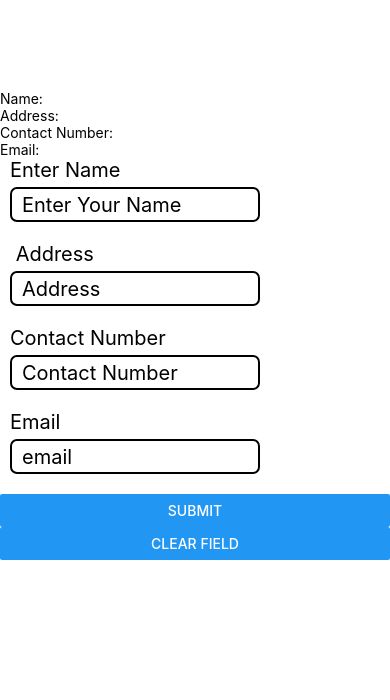
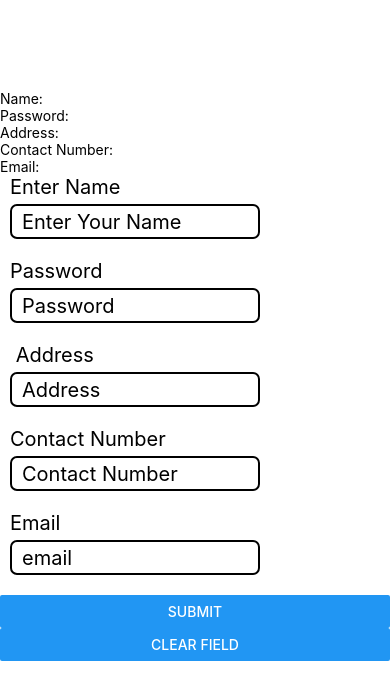
Before and after one commit to pushitchaudhary/react-native_with_Code_Step_by_Step, a React Native app: screen / in a window 390 px wide. Shown: the top 700 px of the page. Built offline with nearby package versions, Linux system fonts and the light colour scheme.

Commit message:
password field secure

```diff
--- a/App.js
+++ b/App.js
@@ -7,6 +7,7 @@ import styles from "./css/styles";
 
 export default function App() {
   const [name, setName] = useState('')
+  const [password, setPassword] = useState('')
   const [address, setAddress] = useState('')
   const [contact, setContact] = useState('')
   const [email, setEmail] = useState('')
@@ -16,6 +17,7 @@ export default function App() {
   return (
   <View style={{marginTop:90}}>
     <Text>Name: {name}</Text>
+    <Text>Password: {password} </Text>
     <Text>Address: {address}</Text>
     <Text>Contact Number: {contact} </Text>
     <Text>Email: {email}</Text>
@@ -25,6 +27,8 @@ export default function App() {
     <Text></Text>
     <Text style={styless.inputText}>Enter Name</Text>
     <TextInput style={styless.inputBox} value={name} onChangeText={(text)=>setName(text)}  placeholder="Enter Your Name"/>
+    <Text style={styless.inputText}>Password</Text>
+    <TextInput style={styless.inputBox} value={password} secureTextEntry={true} onChangeText={(text)=>setPassword(text)}  placeholder="Password" />
     <Text style={styless.inputText}> Address </Text>
     <TextInput style={styless.inputBox} value={address} onChangeText={(text)=>setAddress(text)} placeholder="Address"/>
     <Text style={styless.inputText}>Contact Number</Text>
@@ -32,7 +36,7 @@ export default function App() {
     <Text style={styless.inputText}>Email</Text>
     <TextInput style={styless.inputBox} value={email} onChangeText={(text)=>setEmail(text)} placeholder="email"/>
     <Button title="Submit" style={styless.submitBtn}></Button>
-    <Button title="Clear field" onPress={()=>{setName(''),setAddress(''),setEmail(''),setContact('') }}></Button>
+    <Button title="Clear field" onPress={()=>{setName(''),setAddress(''),setPassword(''),setEmail(''),setContact('') }}></Button>
 
 
   </View>
```
